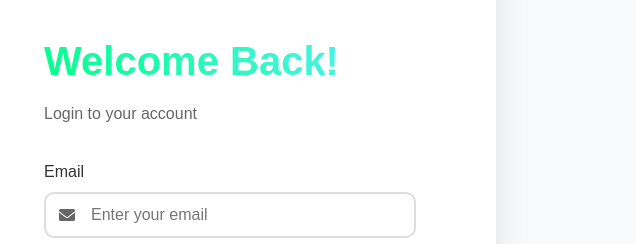
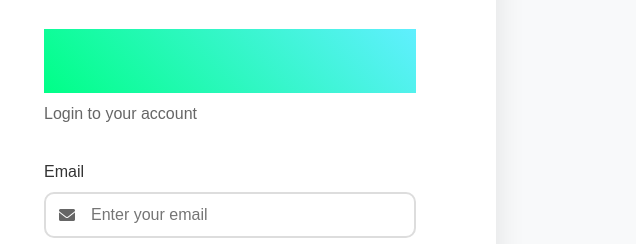
Before and after one commit to AmritRaj29/Food-Website-, a plain HTML site: page login.html in a window 1280 px wide. Shown: the part 346-590 px from the top of the page, 644-1280 px from the left. Drawn offline with Linux system fonts and the light colour scheme.

Commit message:
MODIFIED LOGIN.CSS

```diff
--- a/login.css
+++ b/login.css
@@ -1,4 +1,5 @@
 /* Auth Container Styles */
+
 .auth-container {
     min-height: 100vh;
     display: flex;
@@ -66,7 +67,7 @@
     font-size: 2rem;
     margin-bottom: 0.5rem;
     background: linear-gradient(45deg, #00ff87, #60efff);
-    -webkit-background-clip: text;
+    /* added */
     -webkit-text-fill-color: transparent;
 }
 
```
